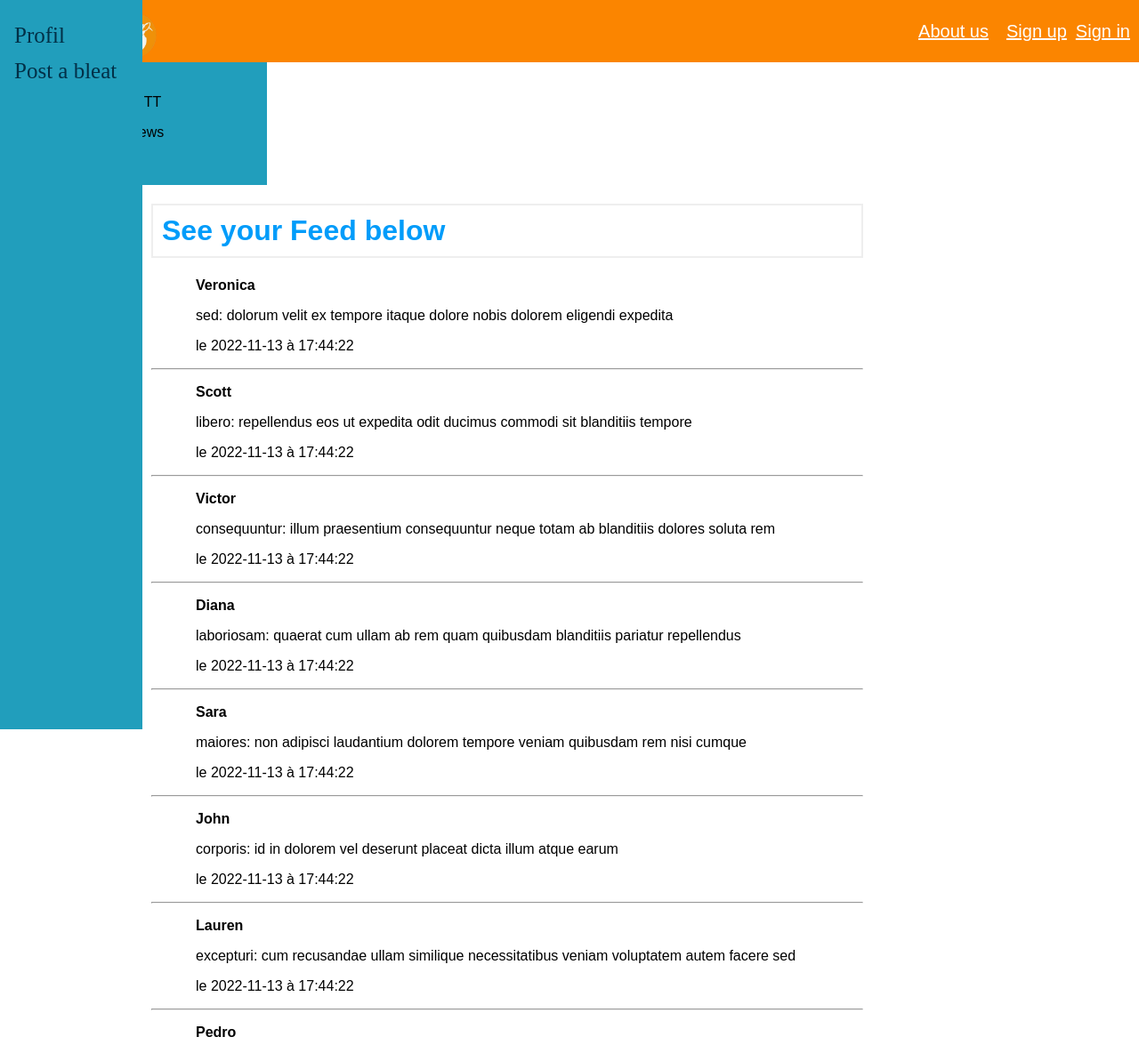
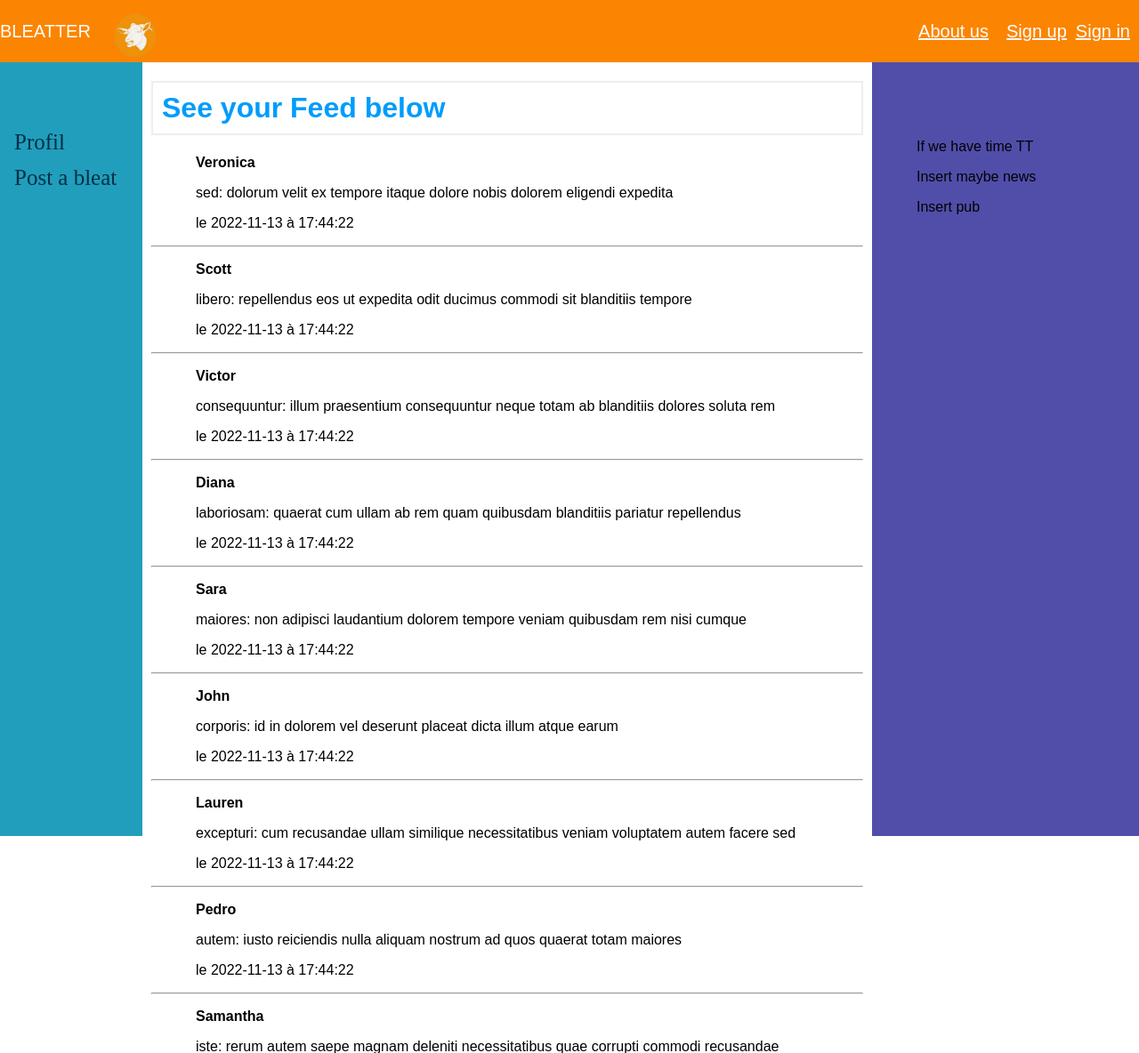
Before and after one commit to Matth-info/Twitter_M1_IDD_Calvet_Besnier, a Flask app: page /home_page in a window 1280 px wide. Shown: the top 1184 px of the page at 89% size. Run offline with Flask 2, Linux system fonts and the light colour scheme; data comes from the database, SQL or seed files in the repository; parts of the project's set-up code (start-up, migrations or seed data) failed here and were passed over.

Commit message:
Update style.css

```diff
--- a/static/css/style.css
+++ b/static/css/style.css
@@ -36,24 +36,24 @@ input[type=text]{
     height: 100%;
     width: 160px;
     position: fixed;
-    z-index: 1;
-    top: 0; /* 70*/
+    z-index: 7;
+    top: 70;
     left: 0;
     background-color: #219EBC;
     overflow-x: hidden;
-    padding-top: 20px;
+    padding-top: 70px;
 }
 
 .sidenav_right {
     height: 100%;
     width: 300px;
-    position: static;
-    z-index: 1;
+    position: fixed;
+    z-index: 7;
     top: 70;
     right: 0;
-    background-color: #219EBC;
+    background-color: #514EAA;
     overflow-x: hidden;
-    padding-top: 20px;
+    padding-top: 70px;
 }
 
 .sidenav a {
```
